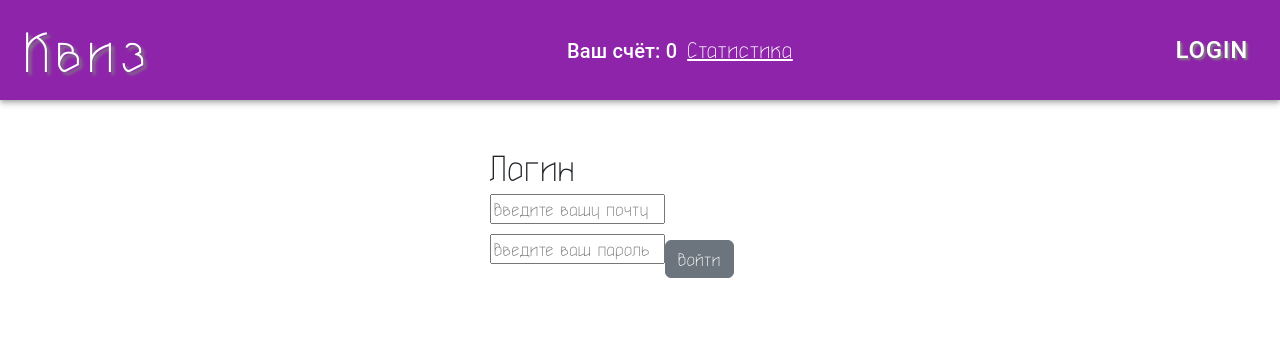
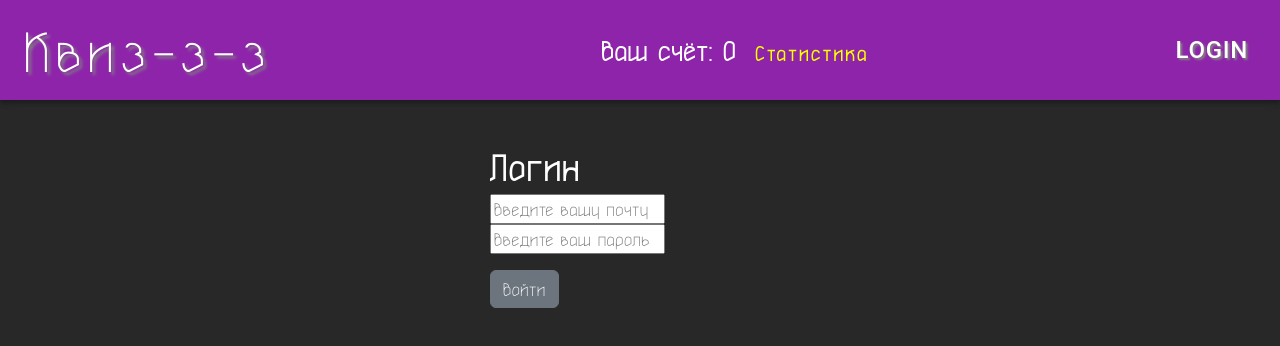
Before and after one commit to neShali/Quiz, a React (Create React App) app in the folder frontend/: page /login in a window 1280 px wide. Shown: the top 346 px of the page. Built offline with nearby package versions, Linux system fonts and the light colour scheme; no server answers.

Commit message:
background

```diff
--- a/frontend/public/index.html
+++ b/frontend/public/index.html
@@ -26,7 +26,7 @@
     -->
     <title>React App</title>
   </head>
-  <body>
+  <body style="background-color: #282828">
     <noscript>You need to enable JavaScript to run this app.</noscript>
     <div id="root"></div>
     <!--
--- a/frontend/src/App/App.css
+++ b/frontend/src/App/App.css
@@ -1,3 +1,8 @@
+body {
+  background-color: black;
+  height: auto;
+}
+
 .App {
   text-align: center;
 }
--- a/frontend/src/App/Layout.tsx
+++ b/frontend/src/App/Layout.tsx
@@ -21,23 +21,23 @@ function Layout(): JSX.Element {
 
   return (
     <div>
-      <Box sx={{ flexGrow: 1}}>
+      <Box sx={{ flexGrow: 1, justifyContent: 'space-between' }}>
         <AppBar position="static" sx={{ flexGrow: 1, backgroundColor: '#8e24aa',}}>
             {/* backgroundColor: '#8e24aa', height: '100px', }}> */}
           <Toolbar sx={{height: '100px',}}>
             <Typography variant="h6" component="div" sx={{ flexGrow: 1 }}>
-              <Link style={{ color: 'white', fontSize: 50, textShadow: '3px 3px 3px gray', textDecorationLine: 'none', letterSpacing: '5px' }} to="/">
-                Квиз
+              <Link style={{ color: 'white', fontSize: 50, textShadow: '3px 3px 3px gray', textDecorationLine: 'none', letterSpacing: '5px',  }} to="/">
+                Квиз-з-з
               </Link>
 
               <span style={{ marginLeft: '50px' }}>
                 {user && `Привет, ${user.name}`}
               </span>
             </Typography>
-            <Typography variant="h6" component="div" sx={{ flexGrow: 1 }}>
+            <Typography variant="h6" component="div" sx={{ flexGrow: 1, fontSize: 24, fontFamily: 'Szlichta', fontWeight: 'bold', }}>
               Ваш счёт: {score}
 
-              <Link style={{ color: 'white', margin: 10 }} to="/static">
+              <Link style={{ color: 'yellow', margin: 20, fontSize: 18, fontFamily: 'Szlichta', fontWeight: 'bold', textDecorationLine: 'none', letterSpacing: '2px'}} to="/static">
                 Статистика
               </Link>
 
--- a/frontend/src/features/features.css
+++ b/frontend/src/features/features.css
@@ -4,7 +4,8 @@
 
 .loginForm {
     width: 300px;
-    margin: auto;
+    /* margin: auto; */
+    margin: 50px auto ;
 }
 
 .info {
@@ -33,3 +34,9 @@
     margin: 50px;
     border: 1px solid black;
 }
+
+.login{
+    color: white;
+    font-weight: bold;
+    letter-spacing: 1px;
+}
--- a/frontend/src/features/login/Login.tsx
+++ b/frontend/src/features/login/Login.tsx
@@ -36,10 +36,13 @@ const handleSubmit = (event: React.FormEvent): void => {
 return (
 <Form onSubmit={handleSubmit}>
       <Form.Group  className="mb-3 mt-5 loginForm" controlId="formBasicEmail">
-        <h2>Логин</h2>
+        <h2 className="login">Логин</h2>
         <input type="email" value={email} onChange={handleNameChange} placeholder="Введите вашу почту" />
         <input type="password" value={password} onChange={handlePasswordChange} placeholder="Введите ваш пароль" />
-      <Button variant="secondary mt-3" type="submit">
+
+      <br />
+
+      <Button variant="secondary mt-3" type="submit" className="log_in">
         Войти
       </Button>
       </Form.Group>
--- a/frontend/src/features/themes/OneQuestionView.tsx
+++ b/frontend/src/features/themes/OneQuestionView.tsx
@@ -56,14 +56,22 @@ export default function OneQuestionView({
   return (
     <div>
       <Button
-        size="large"
+        // size="large"
         variant="outlined"
         onClick={handleOpen}
         disabled={disable}
         color="secondary"
+        sx={{
+          fontSize: 40,
+          fontFamily: 'Szlichta',
+          // width: '150px',
+          // height: '150px',
+          fontWeight: 'bold',
+          letterSpacing: '2px',
+          border: '3px #9c27b0 solid',
+        }}
       >
         {question.points}
-
       </Button>
 
       <div>
@@ -82,26 +90,54 @@ export default function OneQuestionView({
               transform: 'translate(-50%, -50%)',
               width: 400,
               bgcolor: 'background.paper',
-                // border: '2px solid #000',
-                boxShadow: 24,
-                p: 4,
-                backgroundColor: '#9c27b0',
-                textAlign: 'center',
-                color: 'white'
+              // border: '2px solid #000',
+              boxShadow: 24,
+              p: 4,
+              backgroundColor: '#9c27b0',
+              textAlign: 'center',
+              color: 'white',
             }}
           >
-            <Typography id="modal-modal-title" variant="h6" component="h2" sx={{ fontSize: 36, fontFamily: 'Szlichta', }}>
+            <Typography
+              id="modal-modal-title"
+              variant="h6"
+              component="h2"
+              sx={{
+                fontSize: 36,
+                fontFamily: 'Szlichta',
+                margin: '5px 0px 10px 0px',
+              }}
+            >
               {question.question}
             </Typography>
             {answerShow ? (
-                <Typography id="modal-modal-description" sx={{ mt: 2, fontSize: 22, fontFamily: 'Szlichta'}}>
+              <Typography
+                id="modal-modal-description"
+                sx={{
+                  mt: 2,
+                  fontSize: 30,
+                  fontFamily: 'Szlichta',
+                  color: 'yellow',
+                }}
+              >
                 {answer}
-
               </Typography>
             ) : (
               <form onSubmit={handlerAnswer}>
                 <input value={inputText} onChange={handleInputChange} />
-                <Button type="submit" color="error">
+                <Button
+                  type="submit"
+                  sx={{
+                    mt: 2,
+                    fontSize: 22,
+                    fontFamily: 'Szlichta',
+                    color: 'yellow',
+                    fontWeight: 'bold',
+                    letterSpacing: '2px',
+                    // margin: '10px 0px 5px 5px',
+                    margin: '0px',
+                  }}
+                >
                   Узнать ответ
                 </Button>
               </form>
--- a/frontend/src/features/themes/Themes.tsx
+++ b/frontend/src/features/themes/Themes.tsx
@@ -27,7 +27,17 @@ function Themes(): JSX.Element {
   }, [dispatch]);
 
   return (
-    <Grid container alignItems="center" justifyContent="center">
+    <div
+      style={{
+        marginTop: '50px',
+      }}
+    >
+      <Grid
+        container
+        alignItems="stretch"
+        justifyContent="center"
+        sx={{ backgroundColor: '#282828' }}
+      >
         {themes.map((theme: Theme) => (
           <Grid
             container
@@ -36,16 +46,28 @@ function Themes(): JSX.Element {
             direction="row"
             alignItems="center"
             justifyContent="center"
-          style={{ minHeight: '30vh' }}
+            // style={{ minHeight: '28.5vh' }}
+            // sx={{
+            //   margin: '0px',
+            // }}
           >
             <Typography
               gutterBottom
               variant="h5"
               component="div"
-            sx={{ fontSize: 48, fontFamily: 'Szlichta', fontStyle: 'bold', color: 'violet', fontWeight: 'bold', textAlign: 'center', verticalAlign: 'center', margin: '0px 10px 5px 0px' }}
+              sx={{
+                maxWidth: '300px',
+                fontSize: 48,
+                fontFamily: 'Szlichta',
+                fontStyle: 'bold',
+                color: 'violet',
+                fontWeight: 'bold',
+                textAlign: 'center',
+                verticalAlign: 'center',
+                margin: '0px 50px 0px 0px',
+              }}
             >
               {theme.title}
-
             </Typography>
             {theme.questions.map(
               (el: Question): JSX.Element => (
@@ -58,6 +80,7 @@ function Themes(): JSX.Element {
           Закончить игру
         </Button>
       </Grid>
+    </div>
   );
 }
 
```
Also changed, not shown: frontend/src/index.css (+3 -4 lines). Lines whose indentation alone changed are shown as unchanged.
